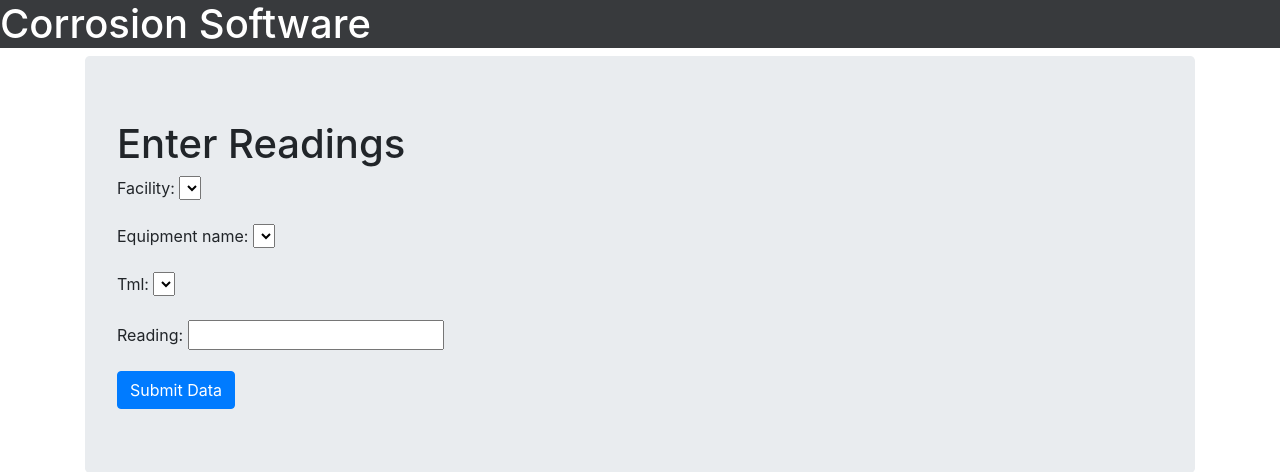
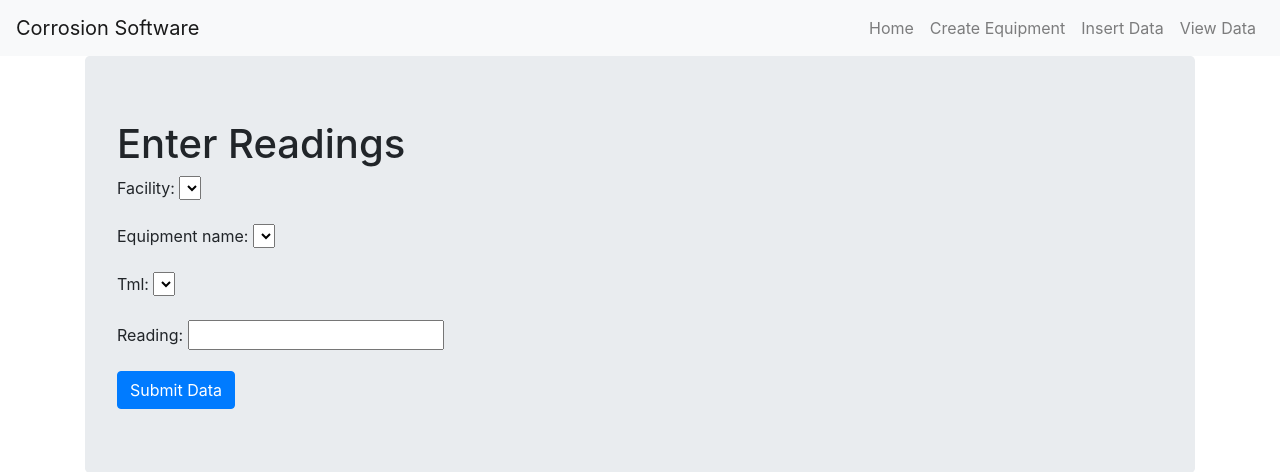
Before and after one commit to Julianpse/corrosionApp, a Django app: page /tech/ in a window 1280 px wide. Shown: the top 472 px of the page. Run offline with Django 3.2, Linux system fonts and the light colour scheme; lists and menus that the app fills with data are empty; some libraries are stand-ins or nearby versions.

Commit message:
front end styling

```diff
--- a/corrosionApp/urls.py
+++ b/corrosionApp/urls.py
@@ -19,6 +19,7 @@ from django.conf.urls import include
 from main_app import views
 
 urlpatterns = [
+    url(r'^$', views.home, name = 'home'),
     url(r'^tech/$', views.tech, name='tech'),
     url(r'^create_equipment/$', views.create_equipment, name='create_equipment'),
     url(r'^view_data/$', views.view_data, name='view_data'),
--- a/main_app/urls.py
+++ b/main_app/urls.py
@@ -2,6 +2,7 @@ from django.conf.urls import url
 from main_app import views
 
 urlpatterns = [
+    url(r'^$', views.home, name = 'home'),
     url(r'^tech$', views.tech, name = 'tech'),
     url(r'^create_equipment$', views.create_equipment),
     url(r'^view_data$', views.view_data)
--- a/main_app/views.py
+++ b/main_app/views.py
@@ -9,6 +9,10 @@ from main_app.forms import ViewEquipmentData
 
 
 # Create your views here.
+def home(request):
+    args = {}
+    return render(request,'main_app/home.html', args)
+
 def tech(request):
     args = {'form':TechForm}
     return render(request,'main_app/tech.html',args)
--- a/templates/base.html
+++ b/templates/base.html
@@ -12,9 +12,31 @@
   {% endblock %}
 </head>
 <body>
-  <div class="page-header">
-      <h1>Corrosion Software</h1>
-  </div>
+  <!--Navbar-->
+    <nav class="navbar navbar-expand-lg navbar-light bg-light">
+      <a class="navbar-brand" href="">Corrosion Software</a>
+      <button class="navbar-toggler" type="button" data-toggle="collapse" data-target="#navbarSupportedContent" aria-controls="navbarSupportedContent" aria-expanded="false" aria-label="Toggle navigation">
+      <span class="navbar-toggler-icon"></span>
+    </button>
+
+      <div class="collapse navbar-collapse" id="navbarSupportedContent">
+        <ul class="navbar-nav ml-auto">
+          <li class="nav-item{% if page == "/" %} active{% endif %}">
+            <a class="nav-link" href="/">Home <span class="sr-only">(current)</span></a>
+          </li>
+          <li class="nav-item{% if page == "/create_equipment" %} active{% endif %}">
+            <a class="nav-link" href="/create_equipment">Create Equipment</a>
+          </li>
+          <li class="nav-item{% if page == "/tech" %} active{% endif %}">
+            <a class="nav-link" href="/tech">Insert Data</a>
+          </li>
+          <li class="nav-item{% if page == "/view_data" %} active{% endif %}">
+            <a class="nav-link" href="/view_data">View Data</a>
+          </li>
+        </ul>
+      </div>
+    </nav>
+
 {% block body %}
 {% endblock %}
 </body>
```
Also changed, not shown: templates/main_app/home.html (added, +16 -0 lines).
